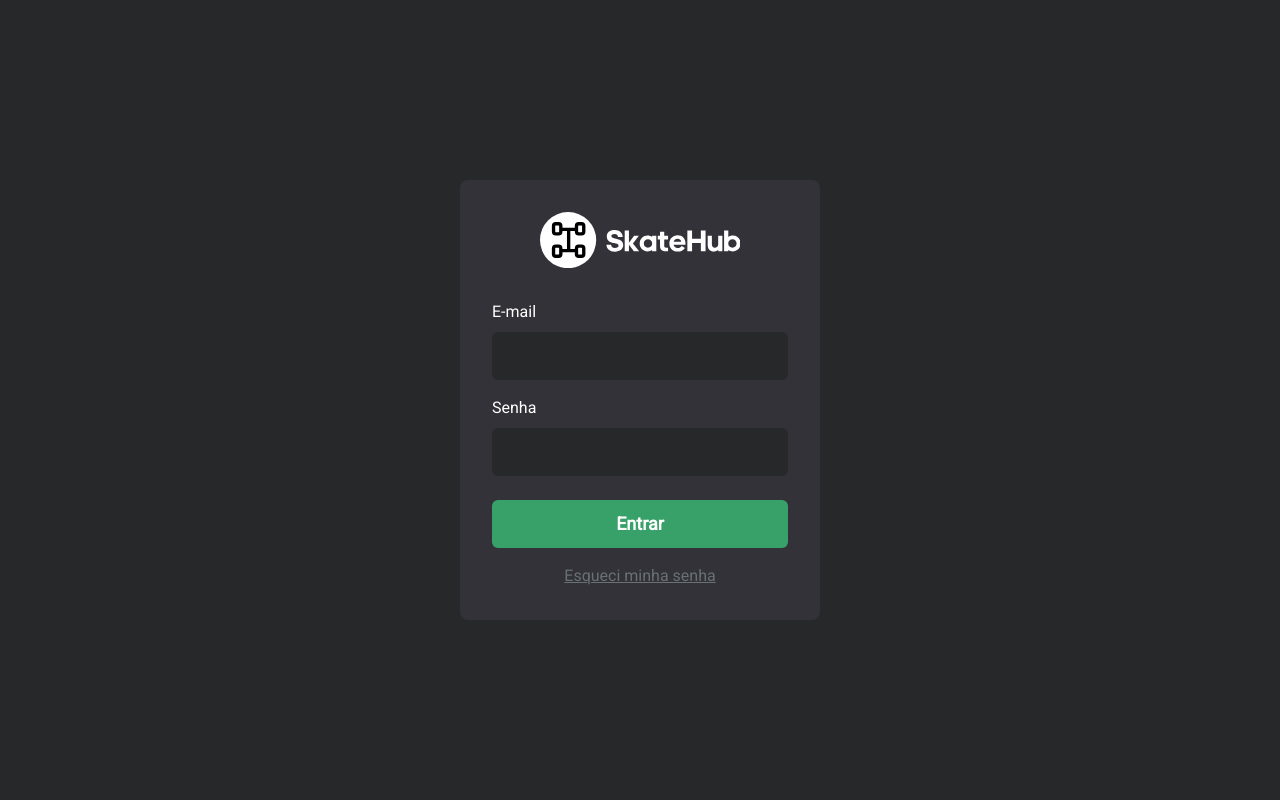
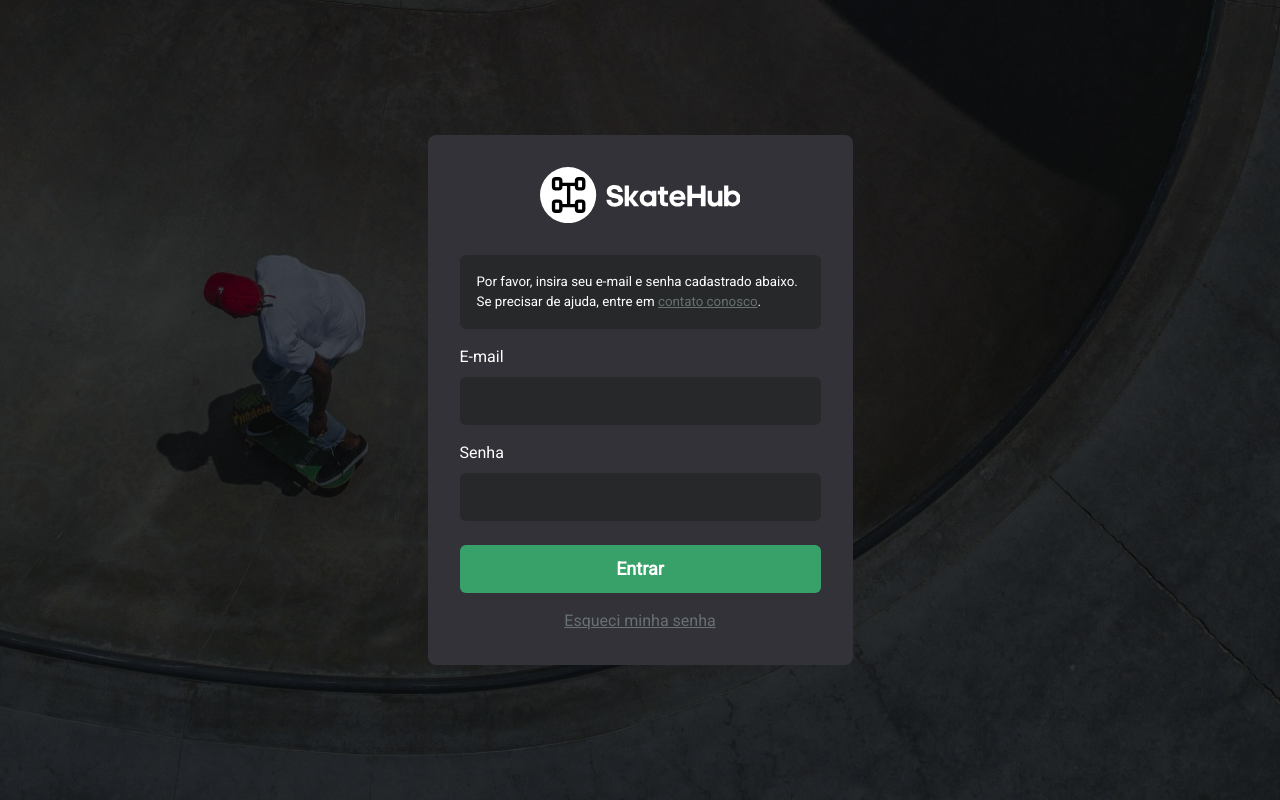
Before and after one commit to jpcmf/Frontend-GraduateProgram-FullStack-2024, a Next.js app: page /auth/signin in a window 1280 px wide. Built offline with nearby package versions, Linux system fonts and the light colour scheme; no server answers.

Commit message:
feat: Update the signin page of the SkateHub project

```diff
--- a/src/pages/auth/signin.tsx
+++ b/src/pages/auth/signin.tsx
@@ -1,9 +1,8 @@
 import * as yup from "yup";
 import { useContext } from "react";
-import { AxiosError } from "axios";
 import { yupResolver } from "@hookform/resolvers/yup";
 import { SubmitHandler, useForm } from "react-hook-form";
-import { Button, Flex, Stack, Text } from "@chakra-ui/react";
+import { Box, Button, Flex, Stack, Text } from "@chakra-ui/react";
 
 import { Input } from "@/components/Form/Input";
 import { Toast } from "@/components/Toast";
@@ -16,8 +15,8 @@ type SignInFormData = {
 };
 
 const signInFormSchema = yup.object().shape({
-  email: yup.string().required("E-mail obrigatório").email("E-mail inválido"),
-  password: yup.string().required("Password obrigatório")
+  email: yup.string().required("E-mail obrigatório.").email("E-mail inválido."),
+  password: yup.string().required("Password obrigatório.")
 });
 
 export default function SignIn() {
@@ -33,23 +32,42 @@ export default function SignIn() {
   const handleSignIn: SubmitHandler<SignInFormData> = async values => {
     await signIn(values)
       .then(_ => {})
-      .catch((error: AxiosError) => {
-        console.error("error: ", error.message);
-
-        addToast({
-          title: "Erro de autenticação.",
-          message: "Verifique seus dados de login e tente novamente.",
-          type: "error"
-        });
+      .catch(error => {
+        if (error.response?.data.error.message === "Your account email is not confirmed") {
+          addToast({
+            title: "Erro de autenticação.",
+            message: "Confirme seu e-mail para acessar a plataforma.",
+            type: "warning"
+          });
+        } else {
+          addToast({
+            title: "Erro de autenticação.",
+            message: "Verifique seus dados de login e tente novamente.",
+            type: "error"
+          });
+        }
       });
   };
 
   return (
-    <Flex w="100vw" h="100vh" alignItems="center" justifyContent="center" flexDirection="column">
+    <Flex
+      w={["100dvw"]}
+      h={["100dvh"]}
+      alignItems="center"
+      justifyContent="center"
+      flexDirection="column"
+      bg="gray.900"
+      backgroundSize="cover"
+      backgroundRepeat="no-repeat"
+      backgroundBlendMode="overlay"
+      backgroundPosition="center bottom"
+      backgroundImage="../alexander-londono-unsplash.jpeg"
+      px={["4", "0"]}
+    >
       <Flex
         as="form"
         w="100%"
-        maxWidth={360}
+        maxWidth={425}
         bg="gray.800"
         p="8"
         borderRadius={8}
@@ -61,6 +79,17 @@ export default function SignIn() {
             <LogoSkateHub />
           </Flex>
           <Flex flexDir="column">
+            <Box border="1px solid" bg="gray.900" borderColor="gray.900" borderRadius="md" p="4">
+              <Text fontSize="smaller" align="left">
+                Por favor, insira seu e-mail e senha cadastrado abaixo. Se precisar de ajuda, entre em{" "}
+                <Text as="a" href="#" textDecoration="underline" color="gray.600">
+                  contato conosco
+                </Text>
+                .
+              </Text>
+            </Box>
+          </Flex>
+          <Flex flexDir="column">
             <Input id="email" type="email" label="E-mail" {...register("email")} error={errors.email} />
           </Flex>
           <Flex flexDir="column">
@@ -70,7 +99,7 @@ export default function SignIn() {
         <Button type="submit" mt="6" colorScheme="green" size="lg" isLoading={formState.isSubmitting}>
           Entrar
         </Button>
-        <Text as="a" href="#" color="gray.600" mt="4" align={"center"} textDecoration={"underline"}>
+        <Text as="a" href="#" color="gray.600" mt="4" align="center" textDecoration="underline">
           Esqueci minha senha
         </Text>
       </Flex>
```
